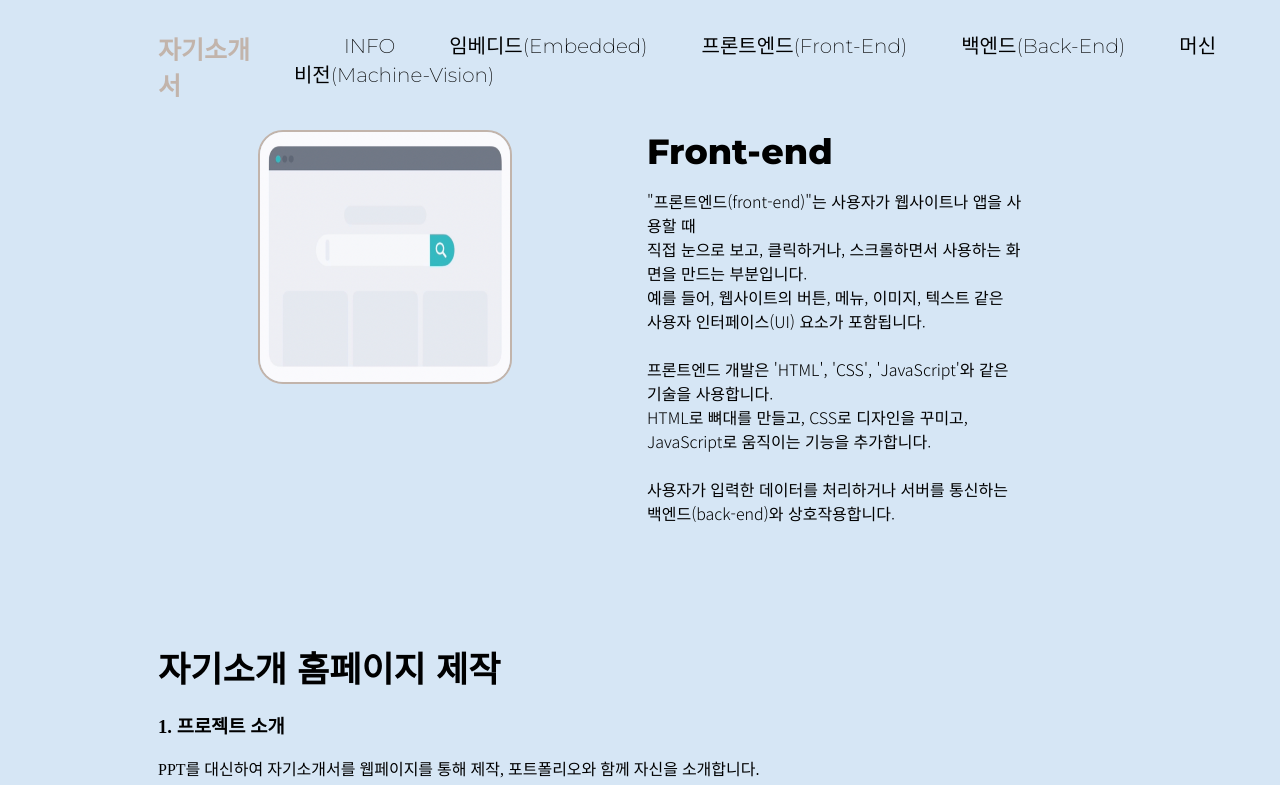
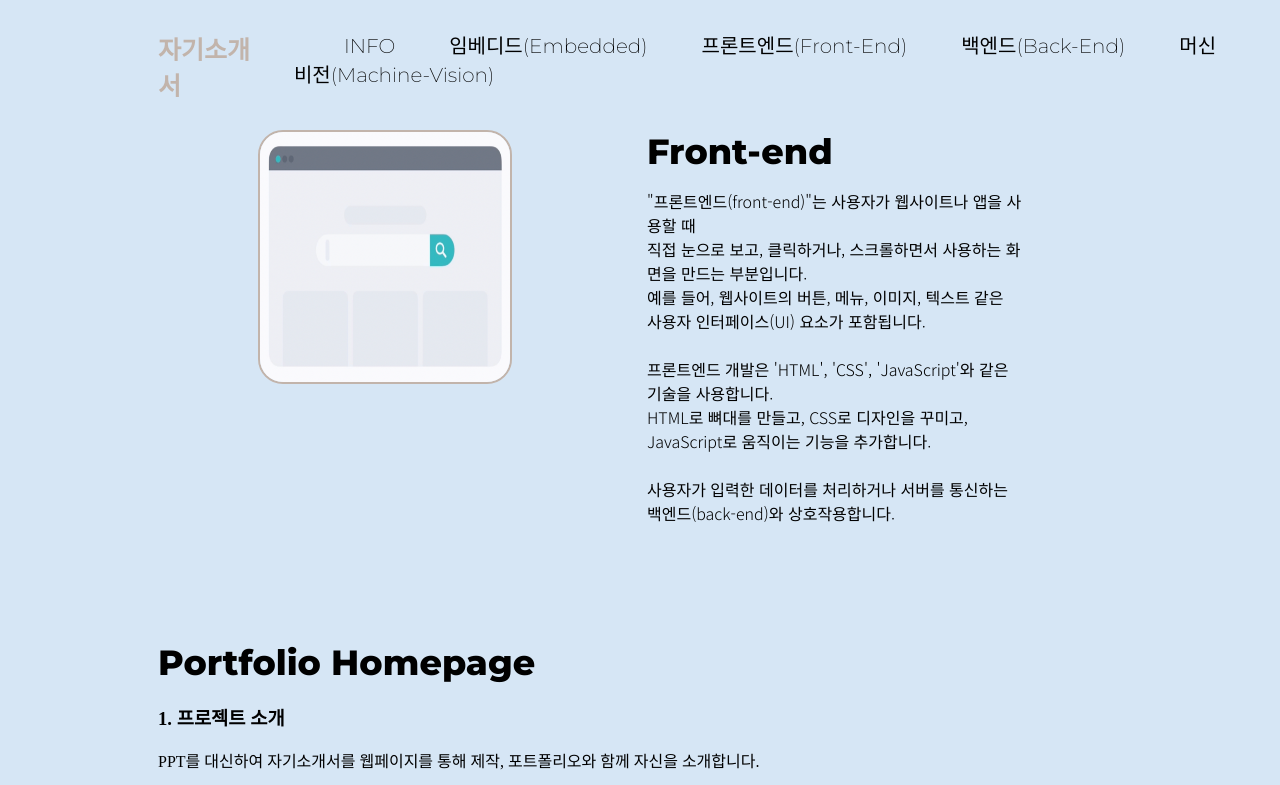
Before and after one commit to parkss1324/FrontEnd_Project, a plain HTML site: page frontEnd.html in a window 1280 px wide. Shown: the top 785 px of the page. Drawn offline with Linux system fonts and the light colour scheme.

Commit message:
문구 추가

```diff
--- a/frontEnd.html
+++ b/frontEnd.html
@@ -40,7 +40,7 @@
             </div>
 
             <div class="frontend-one">
-                <h2>자기소개 홈페이지 제작<br></h2>
+                <h2>Portfolio Homepage<br></h2>
                 <h3>1. 프로젝트 소개</h3>
                 <p>PPT를 대신하여 자기소개서를 웹페이지를 통해 제작, 포트폴리오와 함께 자신을 소개합니다.</p>
 
```
Also changed, not shown: embedded.html (+1 -1 lines).
